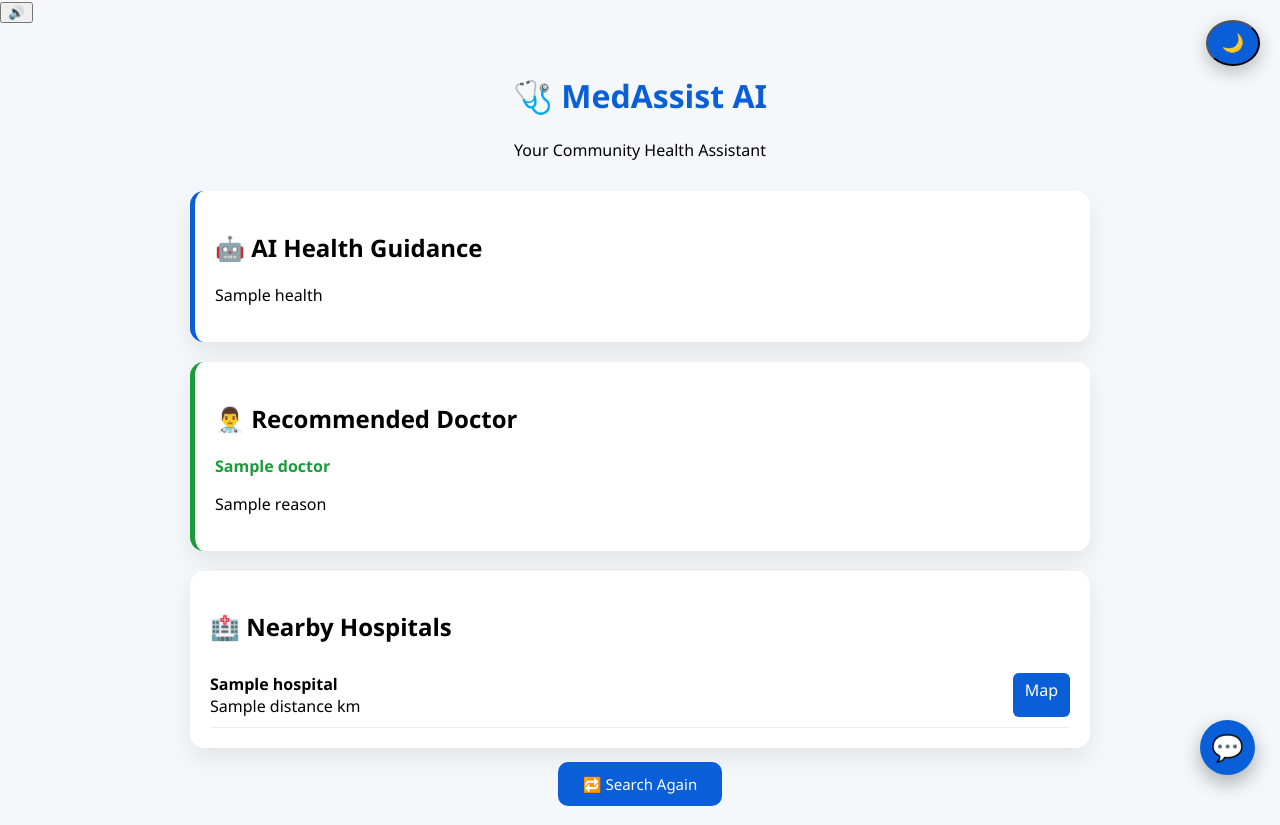
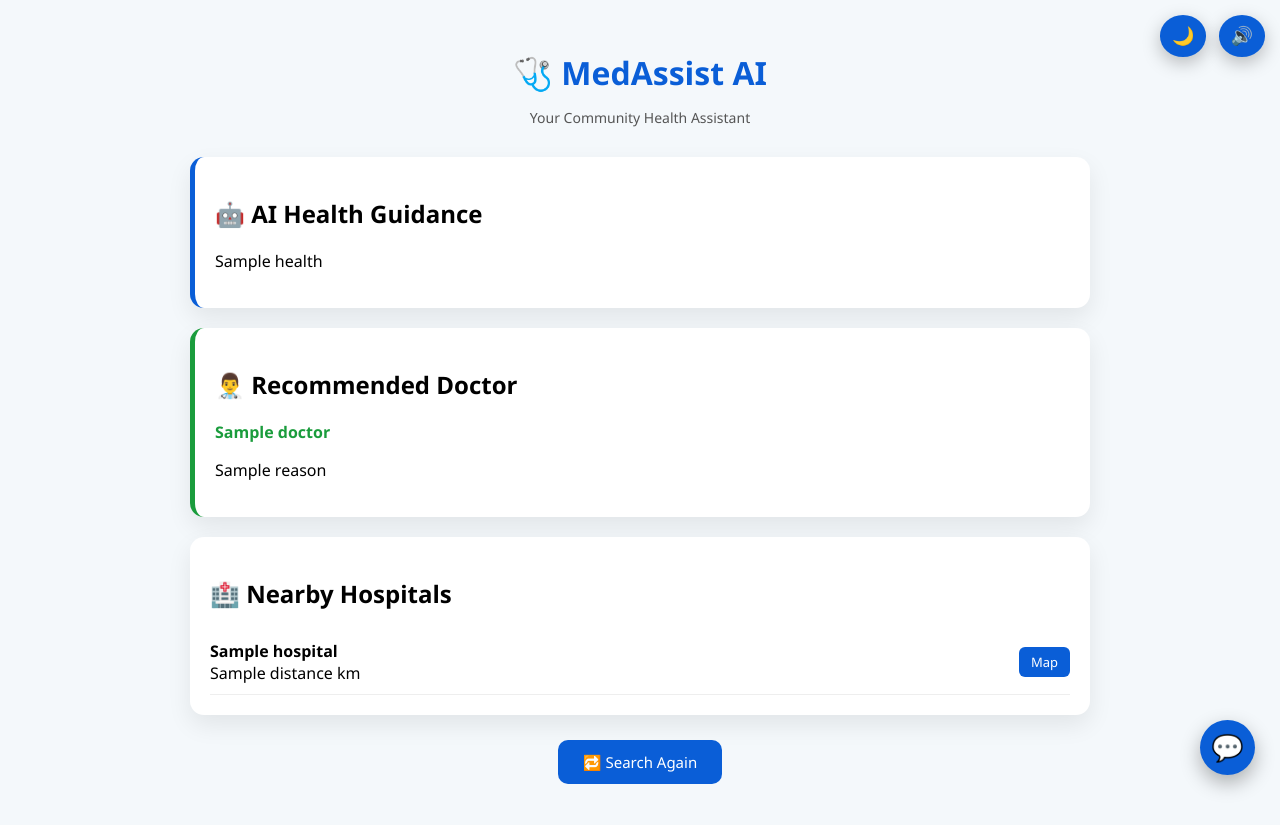
Before and after one commit to subhrat8/ai-health-assistant, a Flask app: template templates/result.html in a window 1280 px wide. After the commit the page ends 791 px from the top, so only its background shows below. Run offline with Flask 3, Linux system fonts and the light colour scheme; the template is opened without the code that fills it: most values are stand-ins (such as "Sample title", 1, 10 or a date in 2020).

Commit message:
Update style.css

```diff
--- a/static/style.css
+++ b/static/style.css
@@ -17,6 +17,7 @@ body.dark {
     padding: 30px;
 }
 
+/* ================= HEADER ================= */
 .header {
     text-align: center;
     margin-bottom: 30px;
@@ -24,10 +25,49 @@ body.dark {
 
 .header h1 {
     color: #0a5ed7;
+    margin-bottom: 5px;
+}
+
+.header p {
+    color: #555;
+    font-size: 14px;
 }
 
 body.dark .header h1 {
     color: #7aa9ff;
+}
+
+body.dark .header p {
+    color: #aaa;
+}
+
+/* ================= TOP CONTROLS ================= */
+.top-controls {
+    position: fixed;
+    top: 15px;
+    right: 15px;
+    z-index: 1000;
+}
+
+.top-controls button {
+    margin-left: 8px;
+    border: none;
+    background: #0a5ed7;
+    color: white;
+    font-size: 18px;
+    padding: 10px 12px;
+    border-radius: 50%;
+    cursor: pointer;
+    box-shadow: 0 6px 18px rgba(0,0,0,0.25);
+    transition: background 0.3s, transform 0.2s;
+}
+
+.top-controls button:hover {
+    transform: scale(1.08);
+}
+
+body.dark .top-controls button {
+    background: #333;
 }
 
 /* ================= CARDS ================= */
@@ -69,6 +109,7 @@ body.dark .doctor-name {
 .hospital {
     display: flex;
     justify-content: space-between;
+    align-items: center;
     border-bottom: 1px solid #eee;
     padding: 10px 0;
 }
@@ -83,11 +124,16 @@ body.dark .hospital {
     padding: 6px 12px;
     border-radius: 6px;
     text-decoration: none;
+    font-size: 13px;
     transition: background 0.3s;
 }
 
 .map-btn:hover {
     background: #084bb5;
+}
+
+body.dark .map-btn {
+    background: #444;
 }
 
 /* ================= SEARCH AGAIN ================= */
@@ -103,37 +149,12 @@ body.dark .hospital {
     border-radius: 10px;
     text-decoration: none;
     font-size: 15px;
+    display: inline-block;
+    transition: background 0.3s;
 }
 
-/* ================= DARK MODE TOGGLE ================= */
-#dark-toggle {
-    position: fixed;
-    top: 20px;
-    right: 20px;
-    background: #0a5ed7;
-    color: white;
-    padding: 10px 14px;
-    border-radius: 50%;
-    cursor: pointer;
-    box-shadow: 0 6px 18px rgba(0,0,0,0.25);
-    font-size: 18px;
-    z-index: 1000;
-}
-
-/* ================= VOICE BUTTON ================= */
-#voice-btn {
-    margin-top: 10px;
-    background: #1a9c3c;
-    color: white;
-    border: none;
-    padding: 10px 16px;
-    border-radius: 8px;
-    cursor: pointer;
-    font-size: 14px;
-}
-
-#voice-btn:hover {
-    background: #168732;
+.search-again a:hover {
+    background: #084bb5;
 }
 
 /* ================= FLOATING CHAT (IRCTC STYLE) ================= */
@@ -205,6 +226,8 @@ body.dark .chat-input {
     border: none;
     padding: 10px;
     outline: none;
+    background: transparent;
+    color: inherit;
 }
 
 .chat-input button {
```
